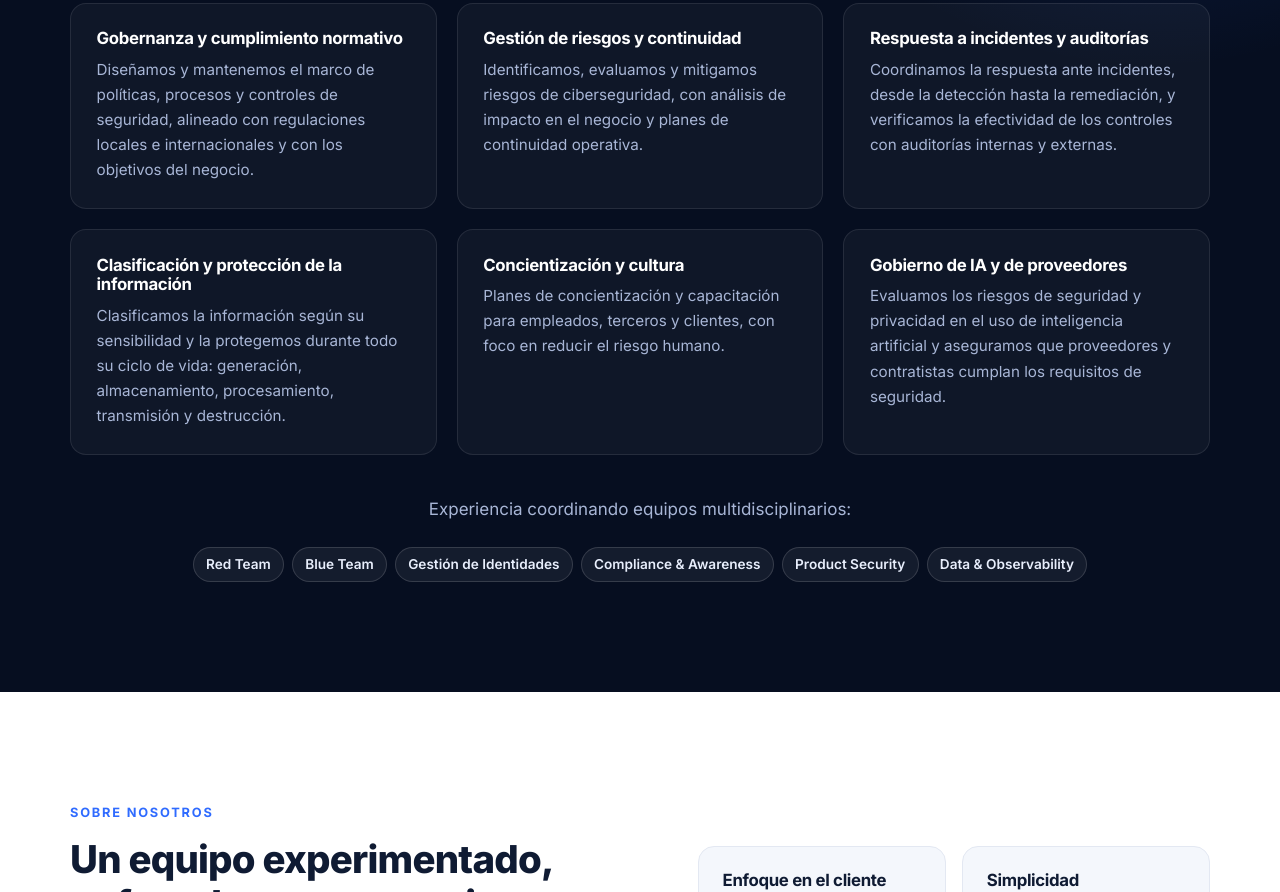
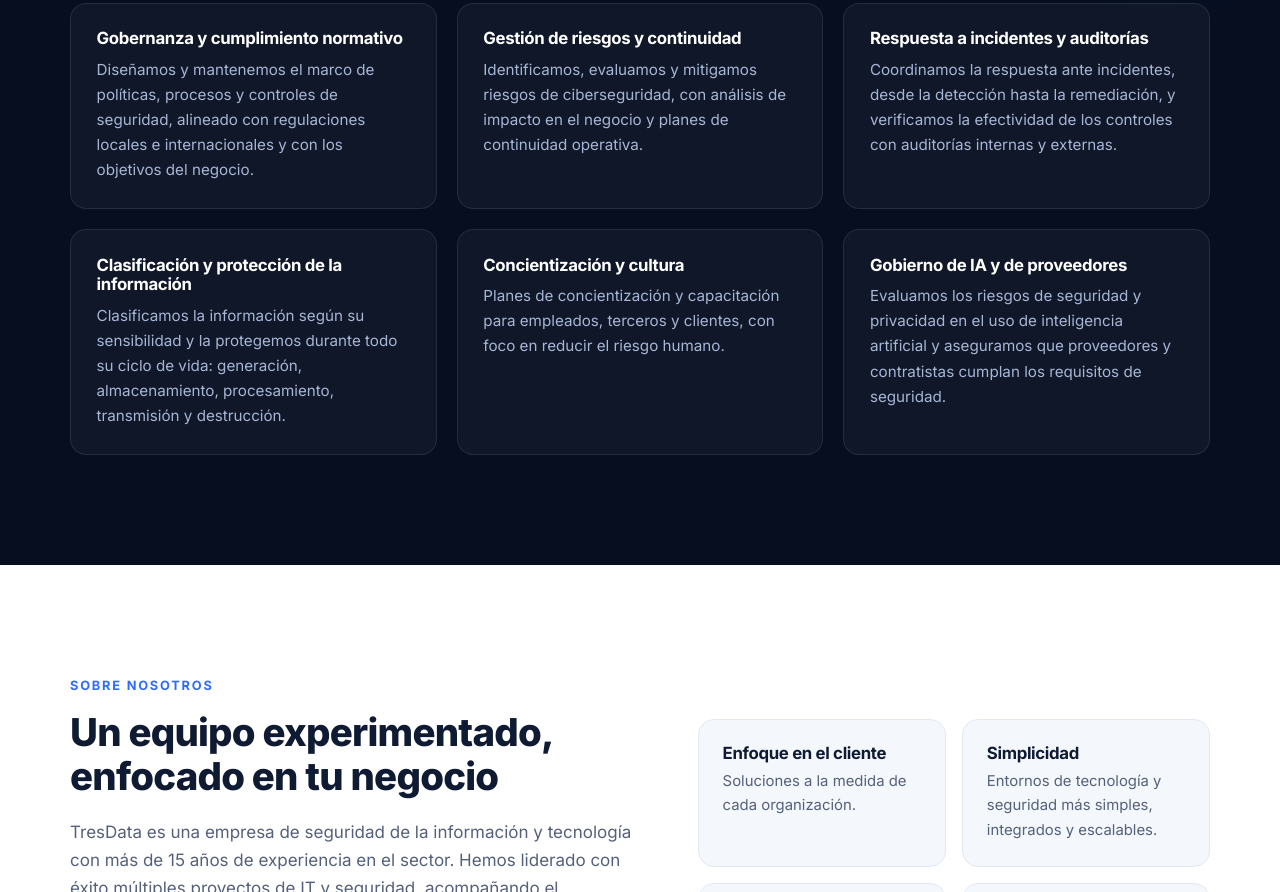
Before and after one commit to german-oddo/tresdata, a plain HTML site: page index.html in a window 1280 px wide. Shown: the part 3603-4495 px from the top of the page. Drawn offline with Linux system fonts and the light colour scheme.

Commit message:
Quitar bloque de equipos multidisciplinarios
Co-Authored-By: Claude Opus 5.5 <noreply@anthropic.com>
Claude-Session: https://claude.ai/code/session_01Dcm77n1X6pBAwEZBruFWMT

```diff
--- a/index.html
+++ b/index.html
@@ -453,12 +453,6 @@
                         <p>Evaluamos los riesgos de seguridad y privacidad en el uso de inteligencia artificial y aseguramos que proveedores y contratistas cumplan los requisitos de seguridad.</p>
                     </li>
                 </ul>
-                <div class="leadership-teams reveal">
-                    <p>Experiencia coordinando equipos multidisciplinarios:</p>
-                    <div class="tags">
-                        <span>Red Team</span><span>Blue Team</span><span>Gestión de Identidades</span><span>Compliance &amp; Awareness</span><span>Product Security</span><span>Data &amp; Observability</span>
-                    </div>
-                </div>
             </div>
         </section>
 
--- a/styles.css
+++ b/styles.css
@@ -253,10 +253,6 @@ a { color: var(--blue-500); }
 }
 .leadership-grid h3 { color: #fff; font-size: 1.05rem; }
 .leadership-grid p { margin: 0; color: var(--on-dark-muted); font-size: .95rem; }
-.leadership-teams { margin-top: 2.5rem; text-align: center; }
-.leadership-teams p { color: var(--on-dark-muted); margin-bottom: .25rem; }
-.leadership-teams .tags { justify-content: center; }
-.leadership-teams .tags span { background: rgba(255, 255, 255, .06); border-color: rgba(255, 255, 255, .14); color: var(--on-dark); }
 
 /* Casos de éxito */
 #about + #cases { padding-top: 0; }
```
Also changed, not shown: llms.txt.
